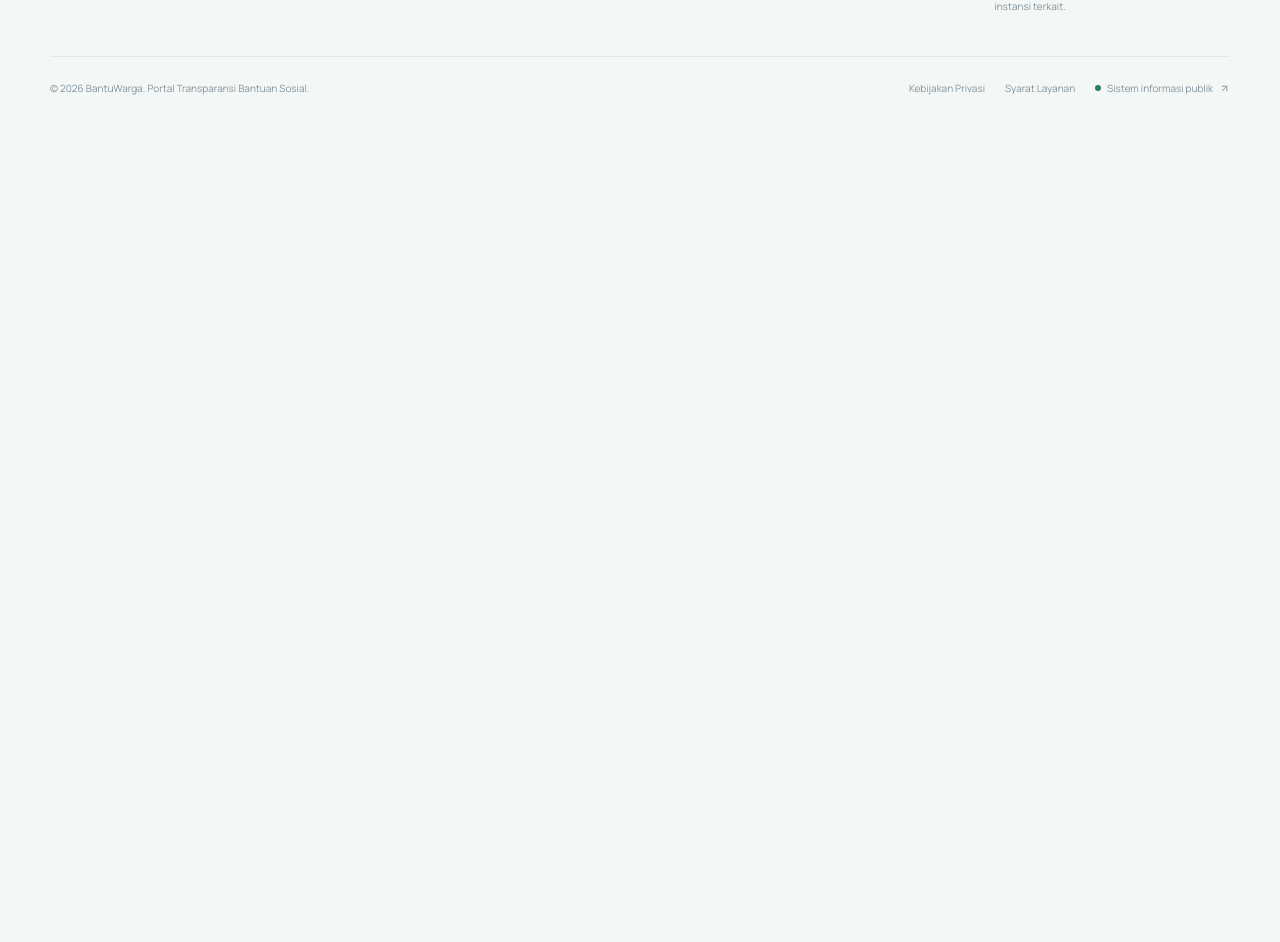
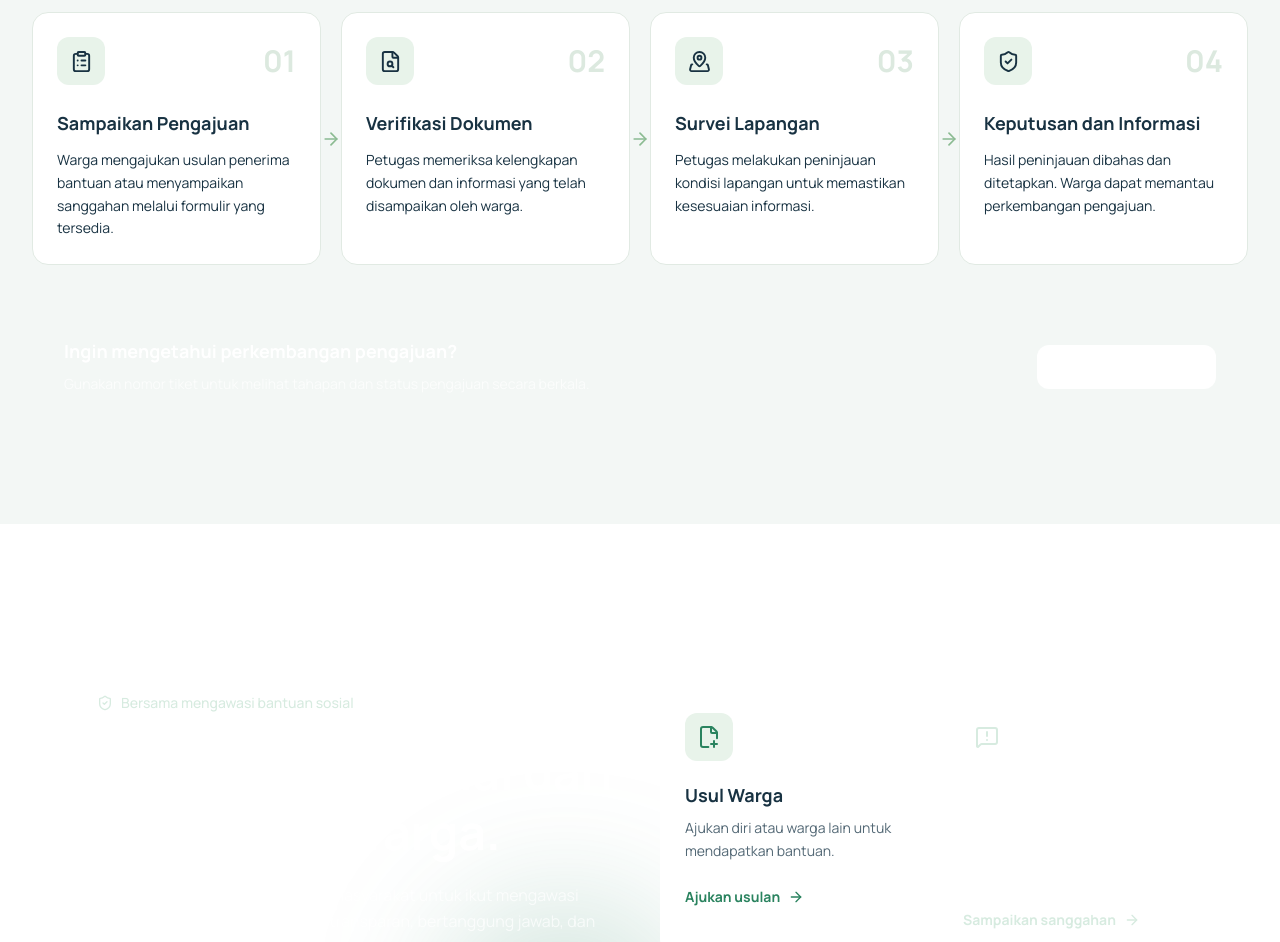
Before and after one commit to arifarhh/web-BantuWarga, a React (Vite) app: page / in a window 1280 px wide. Shown: the part 4688-5630 px from the top of the page. Before the commit the page ends 4832 px from the top, so only its background shows below. Built offline with nearby package versions, Linux system fonts and the light colour scheme.

Commit message:
feat(home): complete homepage sections

```diff
--- a/src/pages/home/HomePage.tsx
+++ b/src/pages/home/HomePage.tsx
@@ -3,6 +3,8 @@ import StatisticsSection from './components/StatisticsSection'
 import ServicesSection from './components/ServicesSection'
 import TransparencySection from './components/TransparencySection'
 import BeneficiariesSection from './components/BeneficiariesSection'
+import HowItWorksSection from './components/HowItWorksSection'
+import CTASection from './components/CTASection'
 
 export default function HomePage() {
   return (
@@ -12,17 +14,8 @@ export default function HomePage() {
       <ServicesSection />
       <TransparencySection />
       <BeneficiariesSection />
-
-      <section
-        id="cara-kerja"
-        className="scroll-mt-24 py-20"
-      >
-        {/* Cara Kerja */}
-      </section>
-
-      <section id="usul-warga" className="scroll-mt-24">
-        {/* CTA */}
-      </section>
+      <HowItWorksSection />
+      <CTASection />
     </>
   )
 }
--- /dev/null
+++ b/src/pages/home/components/CTASection.tsx
@@ -0,0 +1,90 @@
+
+import {
+  ArrowRight,
+  FilePlus2,
+  MessageSquareWarning,
+  ShieldCheck,
+} from 'lucide-react'
+
+export default function CTASection() {
+  return (
+    <section
+      id="usul-warga"
+      className="scroll-mt-24 bg-white px-5 py-20 md:px-8 md:py-24"
+    >
+      <div className="mx-auto max-w-7xl">
+        <div className="relative overflow-hidden rounded-3xl bg-[var(--navy-dark)] px-6 py-12 md:px-12 md:py-16">
+          {/* Decorative Elements */}
+          <div className="absolute -right-20 -top-24 h-72 w-72 rounded-full border border-white/10" />
+          <div className="absolute -right-8 -top-12 h-52 w-52 rounded-full border border-white/10" />
+          <div className="absolute -bottom-32 left-1/3 h-64 w-64 rounded-full bg-[#2A835F]/20 blur-3xl" />
+
+          <div className="relative z-10 grid grid-cols-1 items-center gap-10 lg:grid-cols-2">
+            <div>
+              <div className="mb-5 inline-flex items-center gap-2 rounded-full border border-white/15 bg-white/10 px-4 py-2 text-sm font-medium text-[#D7EBE0]">
+                <ShieldCheck size={16} />
+                Bersama mengawasi bantuan sosial
+              </div>
+
+              <h2 className="max-w-xl text-3xl font-bold leading-tight text-white md:text-4xl lg:text-5xl">
+                Perubahan dimulai dari kepedulian warga.
+              </h2>
+
+              <p className="mt-5 max-w-xl text-base leading-relaxed text-white/70">
+                BantuWarga membuka ruang bagi masyarakat untuk ikut
+                mengawasi penyaluran bantuan sosial secara transparan,
+                bertanggung jawab, dan tepat sasaran.
+              </p>
+            </div>
+
+            <div className="grid grid-cols-1 gap-4 sm:grid-cols-2">
+              <a
+                href="#usul-warga"
+                className="group rounded-2xl border border-white/15 bg-white p-6 transition duration-300 hover:-translate-y-1 hover:shadow-xl"
+              >
+                <div className="mb-5 flex h-12 w-12 items-center justify-center rounded-xl bg-[#E8F3EA] text-[#2A835F]">
+                  <FilePlus2 size={24} />
+                </div>
+
+                <h3 className="text-lg font-bold text-[var(--navy-dark)]">
+                  Usul Warga
+                </h3>
+
+                <p className="mt-2 text-sm leading-relaxed text-[#536875]">
+                  Ajukan diri atau warga lain untuk mendapatkan bantuan.
+                </p>
+
+                <span className="mt-6 inline-flex items-center gap-2 text-sm font-bold text-[#2A835F] transition group-hover:gap-3">
+                  Ajukan usulan
+                  <ArrowRight size={16} />
+                </span>
+              </a>
+
+              <a
+                href="#sanggah-warga"
+                className="group rounded-2xl border border-white/15 bg-white/10 p-6 transition duration-300 hover:-translate-y-1 hover:bg-white/15"
+              >
+                <div className="mb-5 flex h-12 w-12 items-center justify-center rounded-xl bg-white/10 text-[#D7EBE0]">
+                  <MessageSquareWarning size={24} />
+                </div>
+
+                <h3 className="text-lg font-bold text-white">
+                  Sanggah Warga
+                </h3>
+
+                <p className="mt-2 text-sm leading-relaxed text-white/65">
+                  Sampaikan keberatan terhadap data penerima yang perlu ditinjau.
+                </p>
+
+                <span className="mt-6 inline-flex items-center gap-2 text-sm font-bold text-[#D7EBE0] transition group-hover:gap-3">
+                  Sampaikan sanggahan
+                  <ArrowRight size={16} />
+                </span>
+              </a>
+            </div>
+          </div>
+        </div>
+      </div>
+    </section>
+  )
+}
--- /dev/null
+++ b/src/pages/home/components/HowItWorksSection.tsx
@@ -0,0 +1,127 @@
+
+import {
+  ArrowRight,
+  ClipboardList,
+  FileSearch,
+  MapPinned,
+  ShieldCheck,
+} from 'lucide-react'
+
+const steps = [
+  {
+    number: '01',
+    title: 'Sampaikan Pengajuan',
+    description:
+      'Warga mengajukan usulan penerima bantuan atau menyampaikan sanggahan melalui formulir yang tersedia.',
+    icon: ClipboardList,
+  },
+  {
+    number: '02',
+    title: 'Verifikasi Dokumen',
+    description:
+      'Petugas memeriksa kelengkapan dokumen dan informasi yang telah disampaikan oleh warga.',
+    icon: FileSearch,
+  },
+  {
+    number: '03',
+    title: 'Survei Lapangan',
+    description:
+      'Petugas melakukan peninjauan kondisi lapangan untuk memastikan kesesuaian informasi.',
+    icon: MapPinned,
+  },
+  {
+    number: '04',
+    title: 'Keputusan dan Informasi',
+    description:
+      'Hasil peninjauan dibahas dan ditetapkan. Warga dapat memantau perkembangan pengajuan.',
+    icon: ShieldCheck,
+  },
+]
+
+export default function HowItWorksSection() {
+  return (
+    <section
+      id="cara-kerja"
+      className="scroll-mt-24 bg-[#F3F7F5] py-20 md:py-24"
+    >
+      <div className="mx-auto max-w-7xl px-5 md:px-8">
+        {/* Heading */}
+        <div className="mx-auto mb-14 max-w-2xl text-center">
+          <div className="mb-4 inline-flex items-center gap-2 rounded-full bg-[#E3EFE7] px-4 py-2 text-sm font-semibold text-[var(--green-dark)]">
+            <ShieldCheck size={16} />
+            Alur Layanan
+          </div>
+
+          <h2 className="text-3xl font-bold leading-tight text-[var(--navy-dark)] md:text-4xl">
+            Proses yang jelas, dari pengajuan hingga keputusan.
+          </h2>
+
+          <p className="mt-4 text-base leading-relaxed text-[var(--text-muted)]">
+            Setiap pengajuan melalui tahapan yang terstruktur agar proses
+            pemeriksaan dan tindak lanjut dapat dipantau oleh masyarakat.
+          </p>
+        </div>
+
+        {/* Steps */}
+        <div className="grid grid-cols-1 gap-8 md:grid-cols-2 lg:grid-cols-4 lg:gap-5">
+          {steps.map((step, index) => {
+            const Icon = step.icon
+
+            return (
+              <div key={step.number} className="relative">
+                {/* Step Card */}
+                <div className="h-full rounded-2xl border border-[#E1EAE3] bg-white p-6 transition duration-300 hover:-translate-y-1 hover:shadow-lg hover:shadow-[#173C51]/5">
+                  <div className="mb-6 flex items-center justify-between">
+                    <div className="flex h-12 w-12 items-center justify-center rounded-xl bg-[#E8F3EA] text-[var(--green-dark)]">
+                      <Icon size={23} />
+                    </div>
+
+                    <span className="text-3xl font-bold text-[#DCE9DF]">
+                      {step.number}
+                    </span>
+                  </div>
+
+                  <h3 className="text-lg font-bold text-[var(--navy-dark)]">
+                    {step.title}
+                  </h3>
+
+                  <p className="mt-3 text-sm leading-relaxed text-[var(--text-muted)]">
+                    {step.description}
+                  </p>
+                </div>
+
+                {/* Connector */}
+                {index !== steps.length - 1 && (
+                  <div className="absolute -right-5 top-1/2 z-10 hidden -translate-y-1/2 text-[#8BBB92] lg:block">
+                    <ArrowRight size={20} />
+                  </div>
+                )}
+              </div>
+            )
+          })}
+        </div>
+
+        {/* Additional Information */}
+        <div className="mt-10 flex flex-col items-start justify-between gap-5 rounded-2xl bg-[var(--navy-dark)] p-6 text-white md:flex-row md:items-center md:p-8">
+          <div className="max-w-2xl">
+            <h3 className="text-lg font-bold">
+              Ingin mengetahui perkembangan pengajuan?
+            </h3>
+            <p className="mt-2 text-sm leading-relaxed text-white/70">
+              Gunakan nomor tiket untuk melihat tahapan dan status
+              pengajuan secara berkala.
+            </p>
+          </div>
+
+          <a
+            href="#lacak-tiket"
+            className="inline-flex shrink-0 items-center gap-2 rounded-xl bg-white px-5 py-3 text-sm font-bold text-[var(--navy-dark)] transition hover:bg-[#E8F3EA]"
+          >
+            Lacak pengajuan
+            <ArrowRight size={17} />
+          </a>
+        </div>
+      </div>
+    </section>
+  )
+}
```
